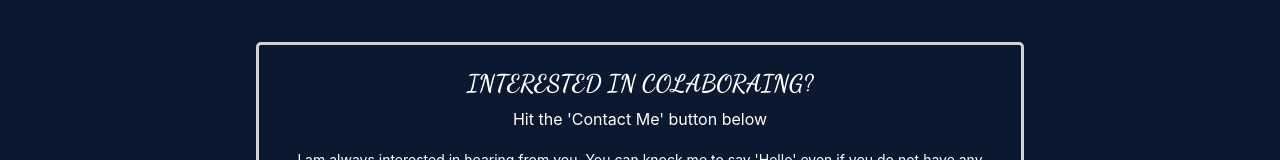
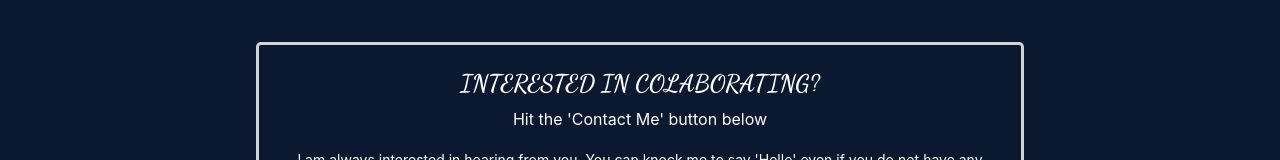
Before and after one commit to immanual19/immanual-portfolio, a React (Create React App) app: page / in a window 1280 px wide. Shown: the part 622-782 px from the top of the page. Built offline with nearby package versions, Linux system fonts and the light colour scheme.

Commit message:
my-portfolio

```diff
--- a/src/components/Home/EndSection/EndSection.js
+++ b/src/components/Home/EndSection/EndSection.js
@@ -6,7 +6,7 @@ const EndSection = () => {
         <motion.div
         whileHover={{ scale: 1.09 }}
         className="end-section">
-            <h4 className="ending-header">INTERESTED IN COLABORAING?</h4>
+            <h4 className="ending-header">INTERESTED IN COLABORATING?</h4>
             <p>Hit the 'Contact Me' button below</p>
             <p><small>I am always interested in hearing from you. You can knock me to say 'Hello' even if you do not have any plan to colaborate with me. I am open to any kid of suggestions, constructive criticism or casual discussion about web development. So, why delay? Hit the 'Contact Me' button and I will get back to you as soon as possible.</small></p>
             <br/><br/>
```
